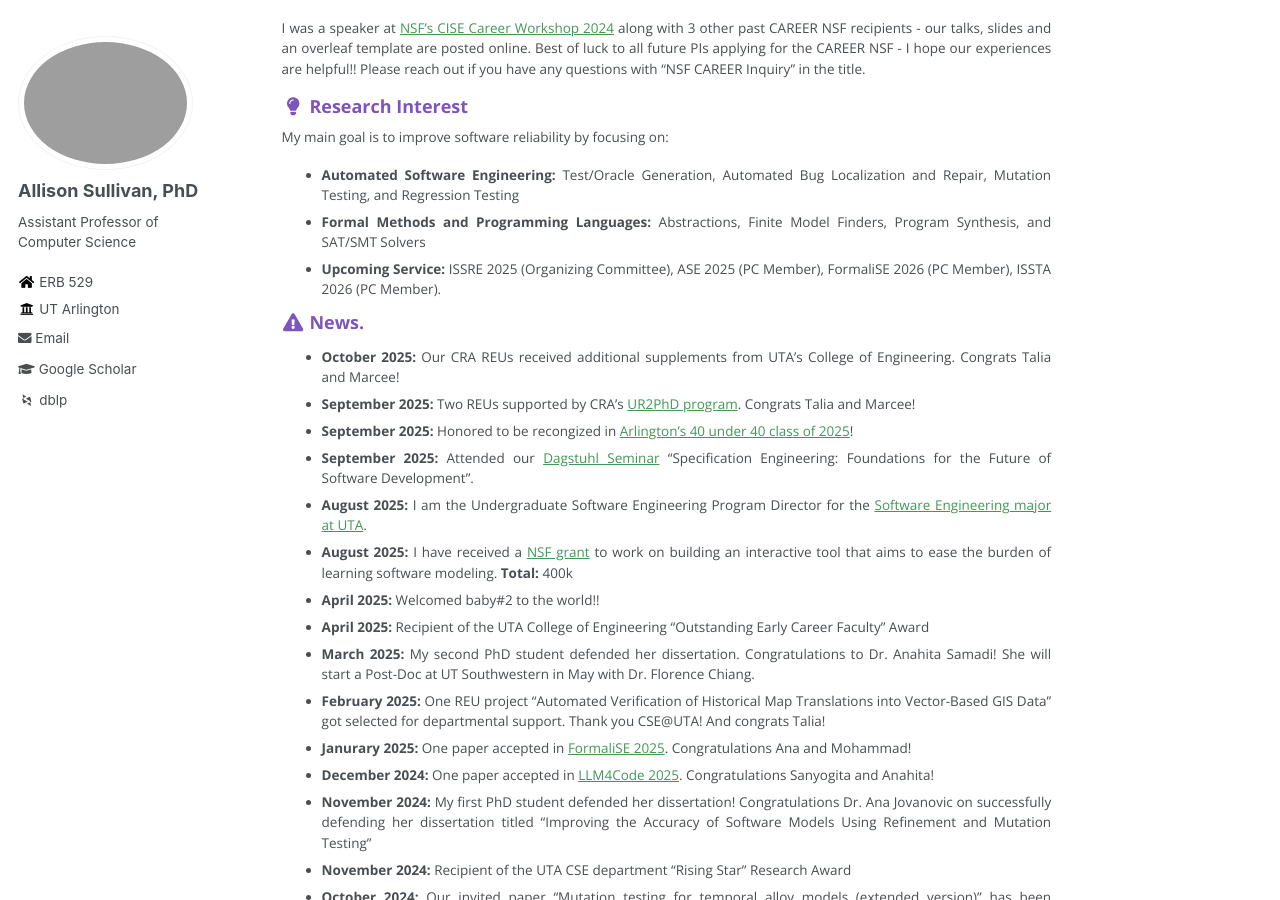
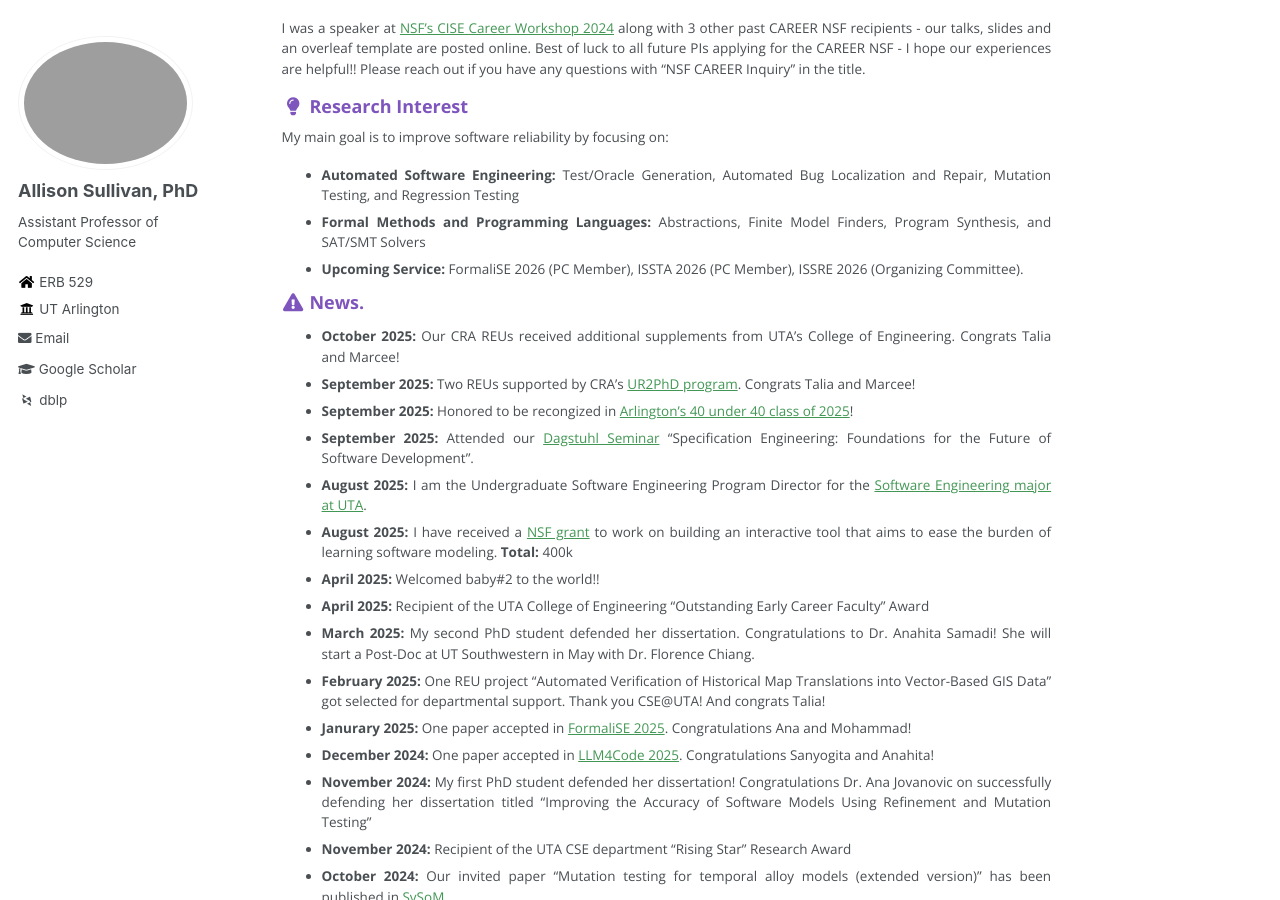
Before and after one commit to Allisonius/allisonius.github.io, a Jekyll site: the page built from _pages/about.md, in a window 1280 px wide and 900 px high, scrolled down 411 px. Built offline with Jekyll 4.4.1, drawn with Linux system fonts in a browser that asks for light colours; some web fonts are replaced.

Commit message:
Update about.md

```diff
--- a/_pages/about.md
+++ b/_pages/about.md
@@ -22,7 +22,7 @@ I was a speaker at [NSF's CISE Career Workshop 2024](https://www.cnsr.ictas.vt.e
 My main goal is to improve software reliability by focusing on:
   * **Automated Software Engineering:** Test/Oracle Generation, Automated Bug Localization and Repair, Mutation Testing, and Regression Testing
   * **Formal Methods and Programming Languages:** Abstractions, Finite Model Finders, Program Synthesis, and SAT/SMT Solvers
- * **Upcoming Service:** ISSRE 2025 (Organizing Committee), ASE 2025 (PC Member), FormaliSE 2026 (PC Member), ISSTA 2026 (PC Member).
+ * **Upcoming Service:** FormaliSE 2026 (PC Member), ISSTA 2026 (PC Member), ISSRE 2026 (Organizing Committee).
 
 
 ### <i class="fa fa-fw fa-exclamation-triangle" aria-hidden="true"></i> News.
```
